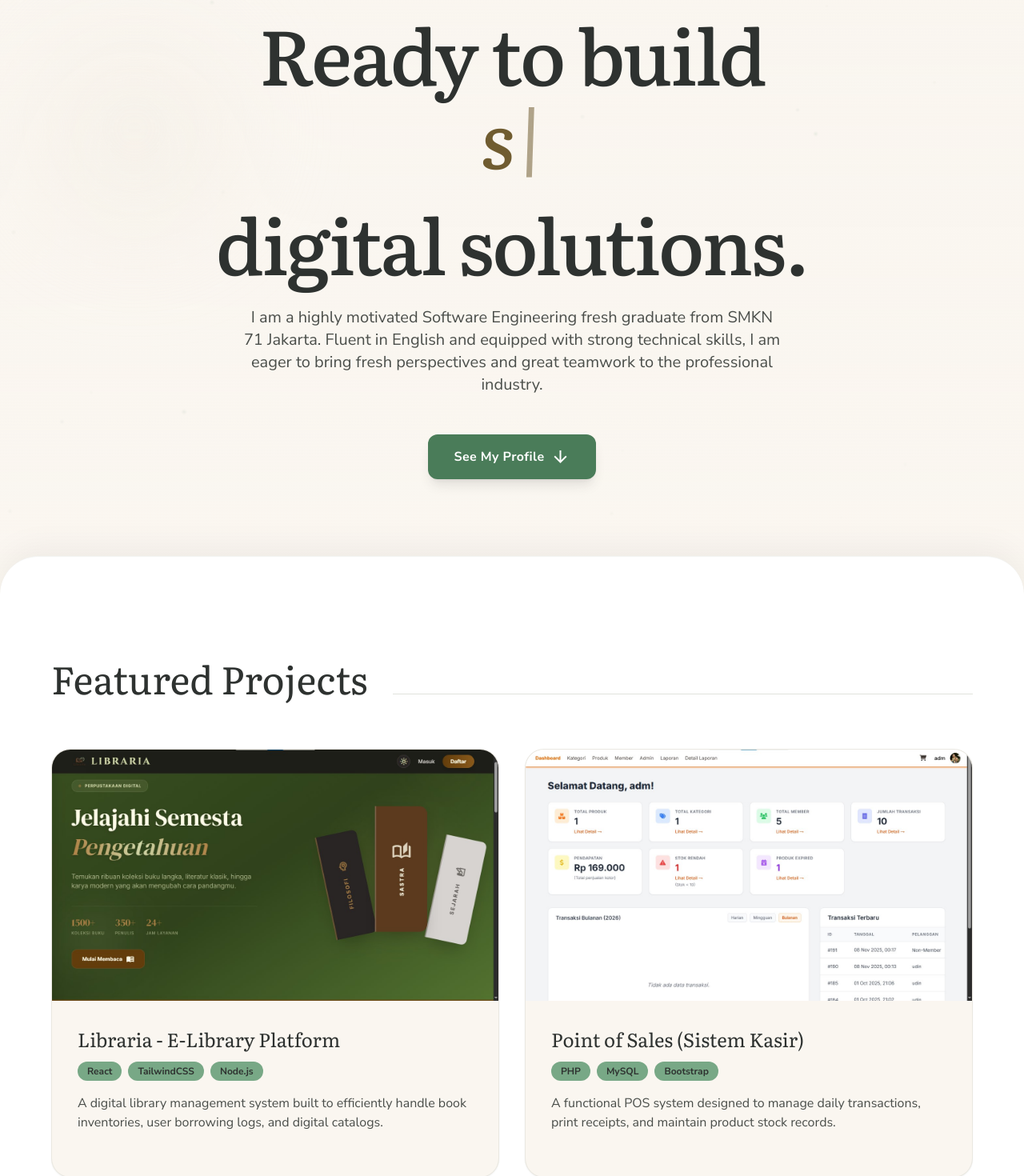
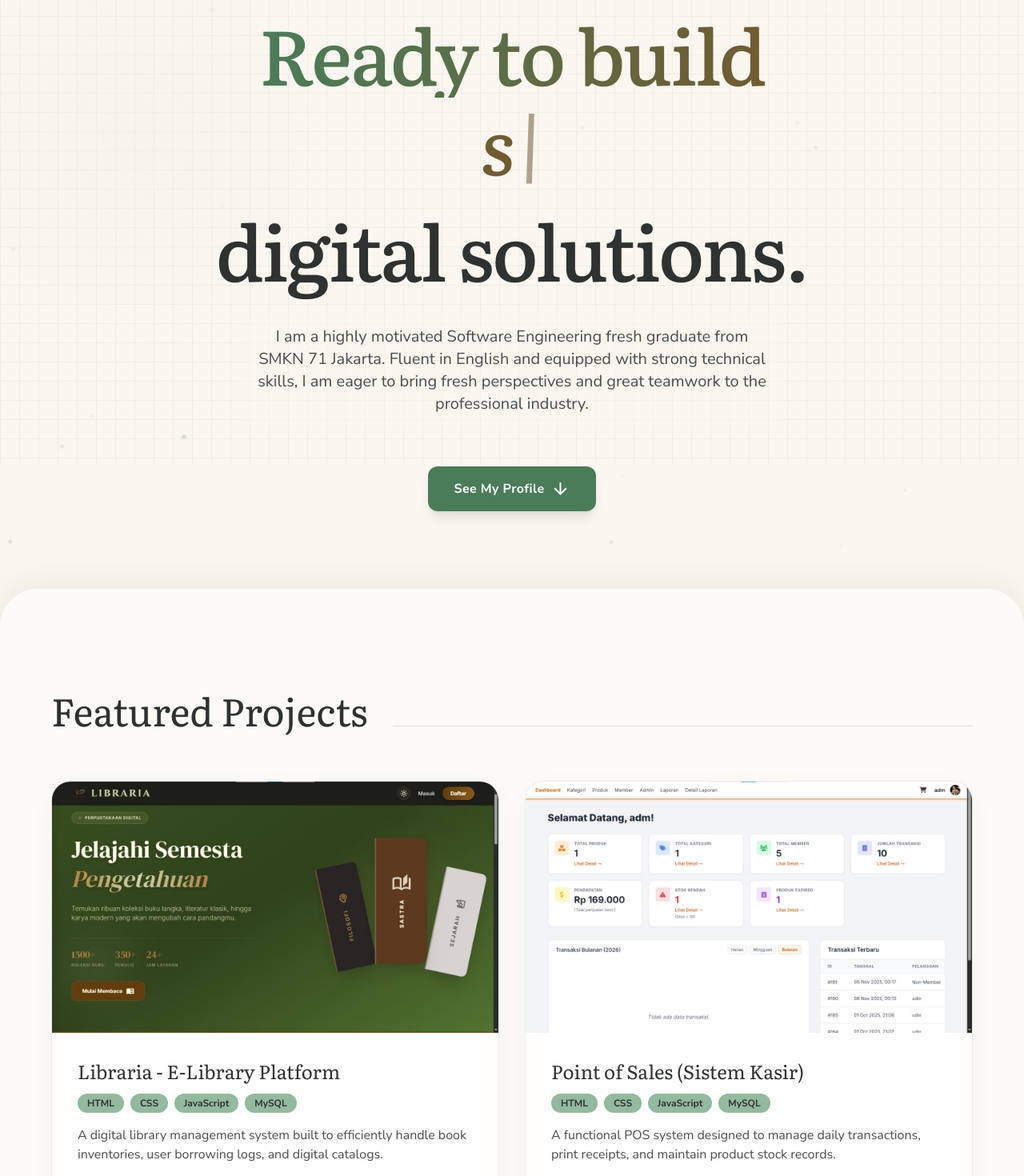
Before and after one commit to kaadutz/portfolio, a React (Vite) app: page / in a window 1280 px wide. Shown: the part 220-1690 px from the top of the page at 80% size. Built offline with nearby package versions, Linux system fonts and the light colour scheme.

Commit message:
Update App.tsx

```diff
--- a/src/App.tsx
+++ b/src/App.tsx
@@ -8,7 +8,7 @@ interface PortfolioItem {
   descEn: string;
   descId: string;
   image: string;
-  tech?: string[]; // Tambahan untuk Tech Stack Badges
+  tech?: string[];
 }
 
 interface FadeInSectionProps {
@@ -280,7 +280,7 @@ function App(): JSX.Element {
 
   const closeMobileMenu = () => setIsMobileMenuOpen(false);
 
-  // Data Projects
+  // Data Projects dengan Tech Stack yang sudah disesuaikan
   const projectsData: PortfolioItem[] = [
     {
       id: 1,
@@ -288,7 +288,7 @@ function App(): JSX.Element {
       descEn: "A digital library management system built to efficiently handle book inventories, user borrowing logs, and digital catalogs.",
       descId: "Sistem manajemen perpustakaan digital yang dibangun untuk mengelola inventaris buku, log peminjaman, dan katalog digital secara efisien.",
       image: "/images/projeklibraria.jpg",
-      tech: ["React", "TailwindCSS", "Node.js"] // Silakan disesuaikan dengan stack aslimu
+      tech: ["HTML", "CSS", "JavaScript", "MySQL"]
     },
     {
       id: 2,
@@ -296,7 +296,7 @@ function App(): JSX.Element {
       descEn: "A functional POS system designed to manage daily transactions, print receipts, and maintain product stock records.",
       descId: "Sistem kasir fungsional yang dirancang untuk mengelola transaksi harian, mencetak struk, dan memelihara catatan stok produk.",
       image: "/images/projekkasir.jpg",
-      tech: ["PHP", "MySQL", "Bootstrap"]
+      tech: ["HTML", "CSS", "JavaScript", "MySQL"]
     },
     {
       id: 3,
@@ -304,7 +304,7 @@ function App(): JSX.Element {
       descEn: "A digital parking management system designed to track vehicle entry/exit, calculate dynamic parking fees, and generate reports.",
       descId: "Sistem manajemen parkir digital yang dirancang untuk melacak keluar/masuk kendaraan, menghitung tarif parkir dinamis, dan menghasilkan laporan.",
       image: "/images/projekparkir.jpg",
-      tech: ["React", "Express", "TailwindCSS"]
+      tech: ["HTML", "CSS", "JavaScript", "MySQL"]
     },
     {
       id: 4,
@@ -312,7 +312,7 @@ function App(): JSX.Element {
       descEn: "A creative digital promotional campaign for traditional Indonesian snacks (Es Poteng & Klepon Kecerit), utilizing beautiful Ghibli-inspired visual styles and animations.",
       descId: "Kampanye promosi digital kreatif untuk jajanan tradisional Indonesia (Es Poteng & Klepon Kecerit), memanfaatkan gaya visual estetik dan animasi yang terinspirasi dari Studio Ghibli.",
       image: "/images/projekfiver.jpg",
-      tech: ["Figma", "Premiere Pro", "After Effects"]
+      tech: ["React", "Vite"]
     }
   ];
 
@@ -332,7 +332,7 @@ function App(): JSX.Element {
       role: "English Proficiency Award",
       descEn: "Achieved the highest TOEIC score in school with a 950 in 2025, a significant improvement from 920 in 2024. Demonstrates professional-level English proficiency ready for global business communication.",
       descId: "Meraih skor TOEIC tertinggi di sekolah dengan nilai 950 pada tahun 2025, meningkat dari skor 920 pada tahun 2024. Menunjukkan tingkat kemahiran bahasa Inggris profesional yang siap untuk komunikasi bisnis global.",
-      image: "/images/toeic.jpeg" // Memperbaiki typo di nama file dari toeci.jpeg menjadi toeic.jpeg (berdasarkan struktur filemu)
+      image: "/images/toeic.jpeg"
     },
     {
       id: 3,
@@ -358,7 +358,10 @@ function App(): JSX.Element {
   );
 
   return (
-    <div className="bg-background text-on-background dark:bg-gray-900 dark:text-gray-100 min-h-screen flex flex-col overflow-x-hidden selection:bg-primary-container selection:text-on-primary-container transition-colors duration-500">
+    <div className="bg-background text-on-background dark:bg-gray-900 dark:text-gray-100 min-h-screen flex flex-col overflow-x-hidden selection:bg-primary-container selection:text-on-primary-container transition-colors duration-500 relative">
+
+      {/* --- GRID PATTERN BACKGROUND (Modern Subtle Texture) --- */}
+      <div className="fixed inset-0 z-0 h-full w-full bg-[linear-gradient(to_right,#80808012_1px,transparent_1px),linear-gradient(to_bottom,#80808012_1px,transparent_1px)] bg-[size:24px_24px] pointer-events-none"></div>
 
       {/* --- EFEK SPOTLIGHT GLOBAL --- */}
       <CursorSpotlight />
@@ -369,7 +372,7 @@ function App(): JSX.Element {
           className={`pointer-events-auto w-full transition-all duration-500 ease-in-out overflow-hidden flex items-center justify-between md:justify-center ${
             isScrolled
               ? 'max-w-[100%] md:max-w-max bg-background/90 dark:bg-gray-800/90 backdrop-blur-md shadow-xl rounded-full border border-outline-variant/30 dark:border-gray-700/50'
-              : 'max-w-full bg-background dark:bg-gray-900 shadow-sm rounded-none border-b border-outline-variant/10 dark:border-gray-800'
+              : 'max-w-full bg-background/50 dark:bg-gray-900/50 backdrop-blur-sm shadow-sm rounded-none border-b border-outline-variant/10 dark:border-gray-800'
           }`}
         >
           <div className={`flex items-center justify-between md:justify-center w-full max-w-7xl mx-auto transition-all duration-500 ${isScrolled ? 'py-3 px-4 md:px-6 gap-4 md:gap-8' : 'py-4 px-6 md:px-12 gap-4'}`}>
@@ -413,7 +416,7 @@ function App(): JSX.Element {
               </button>
               <button
                 onClick={() => setIsDark(!isDark)}
-                className="text-on-background dark:text-gray-200 hover:text-primary transition-colors flex items-center bg-surface dark:bg-gray-800 p-1.5 md:p-2 rounded-full shadow-sm z-50 relative"
+                className="text-on-background dark:text-gray-200 hover:text-primary transition-colors flex items-center bg-surface/50 dark:bg-gray-800/50 backdrop-blur-sm p-1.5 md:p-2 rounded-full shadow-sm z-50 relative border border-outline-variant/20 dark:border-gray-700"
                 aria-label="Toggle Dark Mode"
               >
                 <span className="material-symbols-outlined text-lg md:text-xl">
@@ -459,8 +462,6 @@ function App(): JSX.Element {
 
           <FloatingParticles />
 
-          <div className="absolute inset-0 bg-gradient-to-b from-transparent via-background/50 to-background dark:via-gray-900/50 dark:to-gray-900 z-0"></div>
-
           <div className="absolute top-1/4 left-10 w-64 h-64 bg-surface-container-low dark:bg-primary-container/20 rounded-full mix-blend-multiply filter blur-3xl opacity-70 animate-pulse z-0"></div>
           <div className="absolute bottom-1/4 right-10 w-72 h-72 bg-tertiary-container dark:bg-tertiary-container/20 rounded-full mix-blend-multiply filter blur-3xl opacity-40 animate-pulse z-0" style={{ animationDelay: '2s' }}></div>
 
@@ -470,17 +471,20 @@ function App(): JSX.Element {
                 {t.hero.role}
               </p>
 
-              <h1 className="font-headline text-5xl md:text-7xl lg:text-8xl font-medium leading-tight text-on-background dark:text-white tracking-tight mt-6 flex flex-col items-center justify-center">
-                <span className="block mb-2">{t.hero.titleStart}</span>
-                <span className="block h-[1.3em] min-h-[1.3em] overflow-hidden">
+              <h1 className="font-headline text-5xl md:text-7xl lg:text-8xl font-medium leading-tight tracking-tight mt-6 flex flex-col items-center justify-center">
+                {/* Gradient Text for Main Title */}
+                <span className="block mb-2 bg-gradient-to-r from-primary to-tertiary dark:from-primary-fixed dark:to-purple-400 bg-clip-text text-transparent pb-2">
+                  {t.hero.titleStart}
+                </span>
+                <span className="block h-[1.3em] min-h-[1.3em] overflow-hidden text-on-background dark:text-white">
                   <Typewriter words={t.hero.typewriterWords} />
                 </span>
-                <span className="block mt-2">{t.hero.titleEnd}</span>
+                <span className="block mt-2 text-on-background dark:text-white">{t.hero.titleEnd}</span>
               </h1>
             </div>
 
             <div className="animate-[fadeInUp_1s_ease-out_0.4s_both]">
-              <p className="font-body text-lg md:text-xl text-on-surface-variant dark:text-gray-400 max-w-2xl mx-auto leading-relaxed mt-8">
+              <p className="font-body text-lg md:text-xl text-on-surface-variant dark:text-gray-400 max-w-2xl mx-auto leading-relaxed mt-8 bg-background/50 dark:bg-gray-900/50 backdrop-blur-sm p-4 rounded-2xl">
                 {t.hero.desc}
               </p>
               <div className="pt-12">
@@ -493,8 +497,8 @@ function App(): JSX.Element {
           </div>
         </section>
 
-        {/* --- PROJECTS SECTION (GRID BENTO) --- */}
-        <section className="pt-32 pb-48 px-6 md:px-12 bg-surface-container-lowest dark:bg-gray-900 relative overflow-hidden z-20 -mt-24 rounded-t-[3rem] border-t border-outline-variant/20 dark:border-white/5 shadow-[0_-10px_40px_rgba(0,0,0,0.05)]" id="work">
+        {/* --- PROJECTS SECTION (BENTO GRID + GLASSMORPHISM) --- */}
+        <section className="pt-32 pb-48 px-6 md:px-12 bg-surface-container-lowest/50 dark:bg-gray-900/50 backdrop-blur-sm relative overflow-hidden z-20 -mt-24 rounded-t-[3rem] border-t border-outline-variant/20 dark:border-white/5 shadow-[0_-10px_40px_rgba(0,0,0,0.05)]" id="work">
           <div className="max-w-6xl mx-auto">
             <FadeInSection>
               <div className="flex items-baseline justify-between mb-16">
@@ -506,10 +510,11 @@ function App(): JSX.Element {
             <div className="grid grid-cols-1 md:grid-cols-2 gap-8">
               {projectsData.map((proj, index) => (
                 <FadeInSection key={proj.id} delay={`${index * 150}ms`}>
-                  <div className="group flex flex-col h-full bg-surface dark:bg-gray-800 rounded-3xl overflow-hidden border border-outline-variant/30 dark:border-gray-700 hover:border-primary dark:hover:border-primary-fixed transition-all duration-500 hover:-translate-y-2 shadow-sm hover:shadow-xl">
+                  {/* Glassmorphism Card */}
+                  <div className="group flex flex-col h-full bg-white/50 dark:bg-gray-800/30 backdrop-blur-md rounded-3xl overflow-hidden border border-outline-variant/30 dark:border-gray-700/50 hover:border-primary/50 dark:hover:border-primary-fixed/50 transition-all duration-500 hover:-translate-y-2 shadow-[0_8px_30px_rgb(0,0,0,0.04)] hover:shadow-[0_8px_30px_rgb(0,0,0,0.12)]">
 
                     {/* Gambar Proyek dengan Efek Zoom */}
-                    <div className="relative w-full aspect-video overflow-hidden bg-surface-variant dark:bg-gray-900">
+                    <div className="relative w-full aspect-video overflow-hidden bg-surface-variant/50 dark:bg-gray-900/50">
                       {proj.image ? (
                         <img
                           src={proj.image}
@@ -534,7 +539,7 @@ function App(): JSX.Element {
                       {proj.tech && (
                         <div className="flex flex-wrap gap-2 mb-4">
                           {proj.tech.map((tech, i) => (
-                            <span key={i} className="px-3 py-1 text-[10px] sm:text-xs font-bold font-label rounded-full bg-primary-container dark:bg-gray-700 text-on-primary-container dark:text-gray-200">
+                            <span key={i} className="px-3 py-1 text-[10px] sm:text-xs font-bold font-label rounded-full bg-primary-container/80 dark:bg-gray-700/80 text-on-primary-container dark:text-gray-200">
                               {tech}
                             </span>
                           ))}
@@ -554,7 +559,7 @@ function App(): JSX.Element {
         </section>
 
         {/* --- ABOUT SECTION --- */}
-        <section className="pt-32 pb-48 px-6 md:px-12 bg-surface-container dark:bg-gray-800/80 relative z-30 -mt-24 rounded-t-[3rem] border-t border-outline-variant/20 dark:border-white/5 shadow-[0_-10px_40px_rgba(0,0,0,0.05)]" id="about">
+        <section className="pt-32 pb-48 px-6 md:px-12 bg-surface-container/80 dark:bg-gray-800/80 backdrop-blur-sm relative z-30 -mt-24 rounded-t-[3rem] border-t border-outline-variant/20 dark:border-white/5 shadow-[0_-10px_40px_rgba(0,0,0,0.05)]" id="about">
           <div className="max-w-7xl mx-auto relative">
             <FadeInSection>
               <div className="flex items-baseline justify-between mb-20">
@@ -587,7 +592,7 @@ function App(): JSX.Element {
         </section>
 
         {/* --- EXPERTISE SECTION --- */}
-        <section className="pt-32 pb-48 px-6 md:px-12 bg-surface-container-low dark:bg-gray-900 relative z-40 -mt-24 rounded-t-[3rem] border-t border-outline-variant/20 dark:border-white/5 shadow-[0_-10px_40px_rgba(0,0,0,0.05)]" id="skills">
+        <section className="pt-32 pb-48 px-6 md:px-12 bg-surface-container-low/80 dark:bg-gray-900/80 backdrop-blur-sm relative z-40 -mt-24 rounded-t-[3rem] border-t border-outline-variant/20 dark:border-white/5 shadow-[0_-10px_40px_rgba(0,0,0,0.05)]" id="skills">
           <div className="max-w-7xl mx-auto">
             <FadeInSection>
               <div className="flex items-baseline justify-between mb-20">
@@ -598,7 +603,7 @@ function App(): JSX.Element {
 
             <div className="grid grid-cols-1 md:grid-cols-3 gap-8">
               <FadeInSection delay="100ms">
-                <div className="bg-surface dark:bg-gray-800 p-8 rounded-2xl border border-outline-variant/30 dark:border-gray-700 hover:border-primary/50 dark:hover:border-primary-fixed/50 hover:-translate-y-2 transition-all duration-500 h-full relative z-20">
+                <div className="bg-white/50 dark:bg-gray-800/30 backdrop-blur-md p-8 rounded-2xl border border-outline-variant/30 dark:border-gray-700/50 hover:border-primary/50 dark:hover:border-primary-fixed/50 hover:-translate-y-2 transition-all duration-500 h-full relative z-20">
                   <span className="material-symbols-outlined text-primary dark:text-primary-fixed text-4xl mb-6 bg-primary/10 dark:bg-primary-fixed/10 p-4 rounded-xl inline-block">computer</span>
                   <h3 className="font-headline text-2xl text-on-background dark:text-white mb-3">{t.skills.s1}</h3>
                   <p className="font-body text-on-surface-variant dark:text-gray-400">{t.skills.s1Desc}</p>
@@ -606,7 +611,7 @@ function App(): JSX.Element {
               </FadeInSection>
 
               <FadeInSection delay="200ms">
-                <div className="bg-surface dark:bg-gray-800 p-8 rounded-2xl border border-outline-variant/30 dark:border-gray-700 hover:border-tertiary/50 dark:hover:border-tertiary-fixed/50 hover:-translate-y-2 transition-all duration-500 h-full relative z-20">
+                <div className="bg-white/50 dark:bg-gray-800/30 backdrop-blur-md p-8 rounded-2xl border border-outline-variant/30 dark:border-gray-700/50 hover:border-tertiary/50 dark:hover:border-tertiary-fixed/50 hover:-translate-y-2 transition-all duration-500 h-full relative z-20">
                   <span className="material-symbols-outlined text-tertiary dark:text-tertiary-fixed text-4xl mb-6 bg-tertiary/10 dark:bg-tertiary-fixed/10 p-4 rounded-xl inline-block">language</span>
                   <h3 className="font-headline text-2xl text-on-background dark:text-white mb-3">{t.skills.s2}</h3>
                   <p className="font-body text-on-surface-variant dark:text-gray-400">{t.skills.s2Desc}</p>
@@ -614,7 +619,7 @@ function App(): JSX.Element {
               </FadeInSection>
 
               <FadeInSection delay="300ms">
-                <div className="bg-surface dark:bg-gray-800 p-8 rounded-2xl border border-outline-variant/30 dark:border-gray-700 hover:border-primary/50 dark:hover:border-primary-fixed/50 hover:-translate-y-2 transition-all duration-500 h-full relative z-20">
+                <div className="bg-white/50 dark:bg-gray-800/30 backdrop-blur-md p-8 rounded-2xl border border-outline-variant/30 dark:border-gray-700/50 hover:border-primary/50 dark:hover:border-primary-fixed/50 hover:-translate-y-2 transition-all duration-500 h-full relative z-20">
                   <span className="material-symbols-outlined text-primary dark:text-primary-fixed text-4xl mb-6 bg-primary/10 dark:bg-primary-fixed/10 p-4 rounded-xl inline-block">groups</span>
                   <h3 className="font-headline text-2xl text-on-background dark:text-white mb-3">{t.skills.s3}</h3>
                   <p className="font-body text-on-surface-variant dark:text-gray-400">{t.skills.s3Desc}</p>
@@ -625,7 +630,7 @@ function App(): JSX.Element {
         </section>
 
         {/* --- EXPERIENCE SECTION (STACKED CARDS) --- */}
-        <section className="pt-32 pb-48 px-6 md:px-12 bg-surface dark:bg-gray-800/60 relative z-50 -mt-24 rounded-t-[3rem] border-t border-outline-variant/20 dark:border-white/5 shadow-[0_-10px_40px_rgba(0,0,0,0.05)]" id="experience">
+        <section className="pt-32 pb-48 px-6 md:px-12 bg-surface/80 dark:bg-gray-800/60 backdrop-blur-sm relative z-50 -mt-24 rounded-t-[3rem] border-t border-outline-variant/20 dark:border-white/5 shadow-[0_-10px_40px_rgba(0,0,0,0.05)]" id="experience">
           <div className="max-w-5xl mx-auto">
             <FadeInSection>
               <div className="flex items-baseline justify-between mb-16">
@@ -637,10 +642,10 @@ function App(): JSX.Element {
             <div className="space-y-8">
               {experiencesData.map((exp, index) => (
                 <FadeInSection key={exp.id} delay={`${index * 150}ms`}>
-                  <div className="flex flex-col md:flex-row gap-6 md:gap-8 bg-surface-container-lowest dark:bg-gray-800 p-6 md:p-8 rounded-3xl border border-outline-variant/20 dark:border-gray-700 hover:border-primary/50 transition-colors shadow-sm group">
+                  <div className="flex flex-col md:flex-row gap-6 md:gap-8 bg-white/50 dark:bg-gray-900/50 backdrop-blur-md p-6 md:p-8 rounded-3xl border border-outline-variant/20 dark:border-gray-700/50 hover:border-primary/50 dark:hover:border-primary-fixed/50 transition-colors shadow-sm hover:shadow-lg group">
 
                     {/* Thumbnail Kiri */}
-                    <div className="w-full md:w-1/3 aspect-video md:aspect-[4/3] rounded-2xl overflow-hidden bg-surface-variant dark:bg-gray-900 shrink-0 relative">
+                    <div className="w-full md:w-1/3 aspect-video md:aspect-[4/3] rounded-2xl overflow-hidden bg-surface-variant/50 dark:bg-gray-800 shrink-0 relative">
                       {exp.image ? (
                         <img
                           src={exp.image}
@@ -676,7 +681,7 @@ function App(): JSX.Element {
         </section>
 
         {/* --- CONTACT SECTION --- */}
-        <section className="pt-32 pb-40 px-6 md:px-12 bg-secondary-container dark:bg-gray-900 relative overflow-hidden z-[60] -mt-24 rounded-t-[3rem] border-t border-outline-variant/20 dark:border-white/5 shadow-[0_-10px_40px_rgba(0,0,0,0.05)]" id="contact">
+        <section className="pt-32 pb-40 px-6 md:px-12 bg-secondary-container/90 dark:bg-gray-900/90 backdrop-blur-sm relative overflow-hidden z-[60] -mt-24 rounded-t-[3rem] border-t border-outline-variant/20 dark:border-white/5 shadow-[0_-10px_40px_rgba(0,0,0,0.05)]" id="contact">
           <div className="absolute top-0 right-0 w-96 h-96 bg-tertiary-container dark:bg-tertiary-container/10 rounded-full mix-blend-multiply filter blur-3xl opacity-30 transform translate-x-1/2 -translate-y-1/2 z-0"></div>
           <div className="absolute bottom-0 left-0 w-64 h-64 bg-primary-container dark:bg-primary-container/10 rounded-full mix-blend-multiply filter blur-3xl opacity-20 transform -translate-x-1/2 translate-y-1/2 z-0"></div>
 
```
